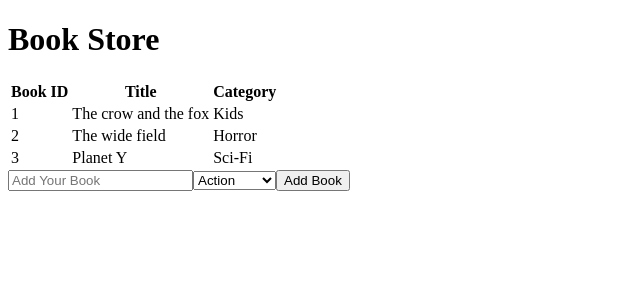
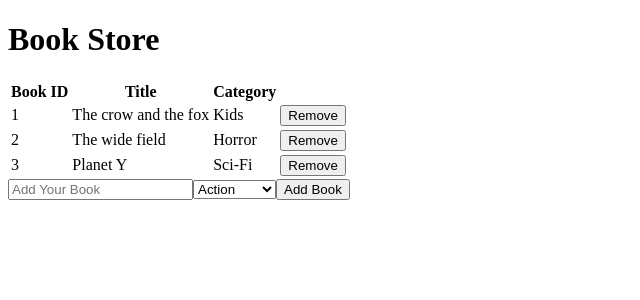
Before and after one commit to SuyashFowdar/bookstore, a React (Create React App) app: page / in a window 1280 px wide. Shown: the top 300 px of the page, without its empty margins (0-640 px from the left). Built offline with nearby package versions, Linux system fonts and the light colour scheme.

Commit message:
Connect removeBook function

```diff
--- a/src/components/Book.js
+++ b/src/components/Book.js
@@ -1,12 +1,20 @@
 import React from 'react';
 import PropTypes from 'prop-types';
+import { connect } from 'react-redux';
+import { removeBook } from '../actions/index';
 
-const Book = ({ title, category, id }) => (
+const Book = ({
+  title,
+  category,
+  id,
+  deleteBook,
+}) => (
   <>
     <tr>
       <td>{id}</td>
       <td>{title}</td>
       <td>{category}</td>
+      <td><button type="button" onClick={() => deleteBook({ id })}>Remove</button></td>
     </tr>
   </>
 );
@@ -15,5 +23,12 @@ Book.propTypes = {
   id: PropTypes.number.isRequired,
   title: PropTypes.string.isRequired,
   category: PropTypes.string.isRequired,
+  deleteBook: PropTypes.func.isRequired,
 };
-export default Book;
+
+const mapDispatchToProps = dispatch => ({
+  deleteBook: book => {
+    dispatch(removeBook(book));
+  },
+});
+export default connect(null, mapDispatchToProps)(Book);
--- a/src/reducers/books.js
+++ b/src/reducers/books.js
@@ -11,7 +11,7 @@ const booksReducer = (state = defaultState, action) => {
     case actionTypes.CREATE_BOOK:
       return [...state, action.book];
     case actionTypes.REMOVE_BOOK:
-      return state.filter((el, index) => index !== action.book.id);
+      return state.filter((el, index) => index !== action.book.id - 1);
     default:
       return state;
   }
```
